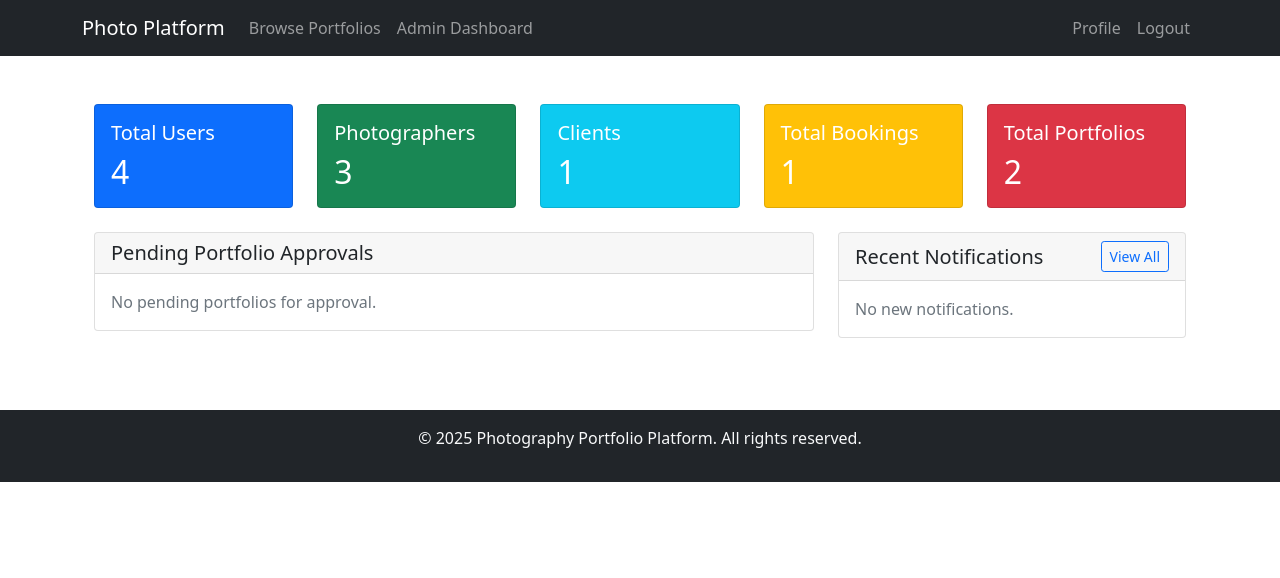
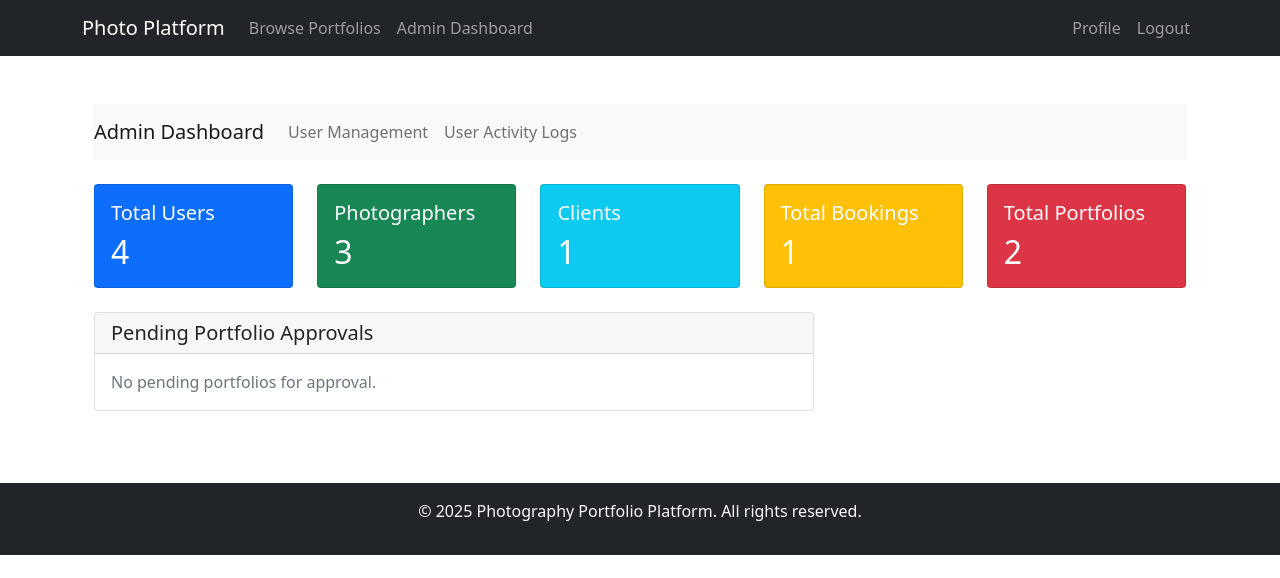
Before and after one commit to edwincshony/Snapfolio, a Django app: page /admin_dashboard/ in a window 1280 px wide. Shown: the top 578 px of the page. Run offline with Django 5.2, Linux system fonts and the light colour scheme; a user stored in the database is signed in; data comes from the database, SQL or seed files in the repository; both versions use the stored data as it was after the commit; data that the repository does not hold is empty.

Commit message:
slight changes

```diff
--- /dev/null
+++ b/photo/admin_panel/forms.py
@@ -0,0 +1,4 @@
+class PortfolioApprovalForm(forms.ModelForm):
+    class Meta:
+        model = Portfolio
+        fields = ['is_approved']
--- a/photo/admin_panel/models.py
+++ b/photo/admin_panel/models.py
@@ -21,7 +21,7 @@ class PlatformStatistics(models.Model):
 
 class PortfolioAnalytics(models.Model):
     portfolio = models.ForeignKey(Portfolio, on_delete=models.CASCADE, related_name='analytics')
-    date = models.DateField(auto_now_add=True)
+    date = models.DateField()  # Removed auto_now_add=True
     views = models.IntegerField(default=0)
     inquiries = models.IntegerField(default=0)
     bookings = models.IntegerField(default=0)
@@ -33,6 +33,7 @@ class PortfolioAnalytics(models.Model):
 
     def __str__(self):
         return f"Analytics for {self.portfolio.photographer.username} on {self.date}"
+
 
 class AdminNotification(models.Model):
     title = models.CharField(max_length=200)
@@ -48,3 +49,22 @@ class AdminNotification(models.Model):
 
     def __str__(self):
         return f"{self.notification_type}: {self.title}"
+
+class Portfolio(models.Model):
+    photographer = models.OneToOneField(User, on_delete=models.CASCADE, related_name='admin_portfolio')
+    specialization = models.CharField(max_length=100)
+    bio = models.TextField()
+    is_approved = models.BooleanField(default=False)  # New field for approval
+    created_at = models.DateTimeField(auto_now_add=True)
+    updated_at = models.DateTimeField(auto_now=True)
+
+    def __str__(self):
+        return f"{self.photographer.username}'s Portfolio"
+
+class UserActivityLog(models.Model):
+    user = models.ForeignKey(User, on_delete=models.CASCADE, related_name='activity_logs')
+    action = models.CharField(max_length=255)
+    timestamp = models.DateTimeField(auto_now_add=True)
+
+    def __str__(self):
+        return f"{self.user.username} - {self.action} at {self.timestamp}"
--- a/photo/admin_panel/templates/admin_panel/dashboard.html
+++ b/photo/admin_panel/templates/admin_panel/dashboard.html
@@ -1,9 +1,32 @@
 {% extends 'base.html' %}
-
 {% block title %}Admin Dashboard{% endblock %}
-
 {% block content %}
 <div class="container-fluid py-4">
+    <!-- Navigation Section -->
+    <div class="row mb-4">
+        <div class="col-md-12">
+            <nav class="navbar navbar-expand-lg navbar-light bg-light">
+                <a class="navbar-brand" href="{% url 'admin_dashboard' %}">Admin Dashboard</a>
+                <button class="navbar-toggler" type="button" data-toggle="collapse" data-target="#navbarNav" aria-controls="navbarNav" aria-expanded="false" aria-label="Toggle navigation">
+                    <span class="navbar-toggler-icon"></span>
+                </button>
+                <div class="collapse navbar-collapse" id="navbarNav">
+                    <ul class="navbar-nav">
+                        <li class="nav-item">
+                            <a class="nav-link" href="{% url 'user_management' %}">User Management</a>
+                        </li>
+                       <!--  <li class="nav-item">
+                            <a class="nav-link" href="{% url 'analytics' %}">Analytics</a>
+                        </li>  -->
+                        <li class="nav-item">
+                            <a class="nav-link" href="{% url 'user_activity_logs' %}">User Activity Logs</a>
+                        </li>
+                    </ul>
+                </div>
+            </nav>
+        </div>
+    </div>
+
     <!-- Stats Cards Row -->
     <div class="row mb-4">
         <div class="col-md-4 col-lg">
@@ -47,7 +70,6 @@
             </div>
         </div>
     </div>
-
     <div class="row">
         <!-- Pending Portfolios -->
         <div class="col-md-8">
@@ -89,9 +111,8 @@
                 </div>
             </div>
         </div>
-
         <!-- Recent Notifications -->
-        <div class="col-md-4">
+        <!-- <div class="col-md-4">
             <div class="card">
                 <div class="card-header d-flex justify-content-between align-items-center">
                     <h5 class="card-title mb-0">Recent Notifications</h5>
@@ -113,7 +134,7 @@
                     {% endif %}
                 </div>
             </div>
-        </div>
+        </div> -->
     </div>
 </div>
 {% endblock %}
--- a/photo/admin_panel/urls.py
+++ b/photo/admin_panel/urls.py
@@ -1,4 +1,5 @@
 from django.urls import path
+from django.contrib.admin.views.decorators import staff_member_required
 from . import views
 
 urlpatterns = [
@@ -9,4 +10,8 @@ urlpatterns = [
     path('analytics/', views.analytics, name='analytics'),
     path('notifications/', views.notification_list, name='notification_list'),
     path('mark-notification-read/<int:notification_id>/', views.mark_notification_read, name='mark_notification_read'),
-]
+
+    path('admin/approve-portfolio/<int:portfolio_id>/', views.approve_portfolio, name='approve_portfolio'),
+    path('admin/user-activity/', views.user_activity_logs, name='user_activity_logs'),
+
+ ]
--- a/photo/admin_panel/views.py
+++ b/photo/admin_panel/views.py
@@ -1,10 +1,14 @@
 from django.shortcuts import render, redirect, get_object_or_404
 from django.contrib.auth.decorators import user_passes_test
+from .models import User
 from django.contrib import messages
 from django.contrib.auth.models import User
 from photographer.models import Portfolio
+from django.contrib.auth.decorators import login_required
+from django.contrib.admin.views.decorators import staff_member_required
 from client.models import Booking
-from .models import PlatformStatistics, PortfolioAnalytics, AdminNotification
+from django.db.models import Q
+from .models import PlatformStatistics, PortfolioAnalytics, AdminNotification,UserActivityLog
 from django.db.models import Count, Avg
 from django.utils import timezone
 
@@ -64,10 +68,39 @@ def portfolio_approval(request, portfolio_id):
     # Handle GET request by rendering the approval template
     return render(request, 'admin_panel/portfolio_approval.html', {'portfolio': portfolio})
 
+""" @user_passes_test(is_admin)
+def user_management(request):
+    users = User.objects.all().order_by('-date_joined')
+    return render(request, 'admin_panel/user_management.html', {'users': users}) """
+
 @user_passes_test(is_admin)
 def user_management(request):
+    # Get query parameters from the request
+    user_type = request.GET.get('user_type', '')
+    search_query = request.GET.get('search', '')
+
+    # Start with all users
     users = User.objects.all().order_by('-date_joined')
-    return render(request, 'admin_panel/user_management.html', {'users': users})
+
+    # Apply filters based on user_type
+    if user_type:
+        users = users.filter(userprofile__user_type=user_type)
+
+    # Apply search filter
+    if search_query:
+        users = users.filter(
+            Q(username__icontains=search_query) |
+            Q(first_name__icontains=search_query) |
+            Q(last_name__icontains=search_query) |
+            Q(email__icontains=search_query)
+        )
+
+    context = {
+        'users': users,
+        'user_type': user_type,
+        'search': search_query,
+    }
+    return render(request, 'admin_panel/user_management.html', context)
 
 @user_passes_test(is_admin)
 def toggle_user_status(request, user_id):
@@ -81,6 +114,9 @@ def toggle_user_status(request, user_id):
 
 @user_passes_test(is_admin)
 def analytics(request):
+    # Get today's date
+    today = timezone.now().date()
+
     # Get portfolio performance statistics
     portfolio_stats = Portfolio.objects.annotate(
         avg_rating=Avg('feedback__rating'),
@@ -88,20 +124,31 @@ def analytics(request):
         total_inquiries=Count('inquiries')
     )
 
-    # Save portfolio analytics
     for portfolio in portfolio_stats:
-        PortfolioAnalytics.objects.create(
+        analytics_entry, created = PortfolioAnalytics.objects.get_or_create(
             portfolio=portfolio,
-            views=0,  # You'll need to implement view tracking
-            inquiries=portfolio.total_inquiries,
-            bookings=portfolio.total_bookings,
-            average_rating=portfolio.avg_rating or 0.0
+            date=today,
+            defaults={
+                'views': 0,  # Implement actual view tracking
+                'inquiries': portfolio.total_inquiries,
+                'bookings': portfolio.total_bookings,
+                'average_rating': portfolio.avg_rating or 0.0
+            }
         )
+
+        # If the entry already exists, update the values instead of creating a new record
+        if not created:
+            analytics_entry.inquiries = portfolio.total_inquiries
+            analytics_entry.bookings = portfolio.total_bookings
+            analytics_entry.average_rating = portfolio.avg_rating or 0.0
+            analytics_entry.save()
 
     context = {
         'portfolio_stats': portfolio_stats,
     }
     return render(request, 'admin_panel/analytics.html', context)
+
+
 
 @user_passes_test(is_admin)
 def notification_list(request):
@@ -114,3 +161,17 @@ def mark_notification_read(request, notification_id):
     notification.is_read = True
     notification.save()
     return redirect('notification_list')
+
+@login_required
+@staff_member_required
+def approve_portfolio(request, portfolio_id):
+    portfolio = get_object_or_404(Portfolio, id=portfolio_id)
+    portfolio.is_approved = True
+    portfolio.save()
+    messages.success(request, "Portfolio approved successfully.")
+    return redirect('admin_dashboard')
+
+@login_required
+def user_activity_logs(request):
+    logs = UserActivityLog.objects.all().order_by('-timestamp')
+    return render(request, 'admin/user_activity_logs.html', {'logs': logs})
--- a/photo/client/urls.py
+++ b/photo/client/urls.py
@@ -9,4 +9,6 @@ urlpatterns = [
     path('my-inquiries/', views.my_inquiries, name='my_inquiries'),
     path('inquiry/<int:inquiry_id>/edit/', views.edit_inquiry, name='edit_inquiry'),
     path('inquiry/<int:inquiry_id>/delete/', views.delete_inquiry, name='delete_inquiry'),
+
+
 ]
--- a/photo/client/views.py
+++ b/photo/client/views.py
@@ -1,10 +1,13 @@
 from django.shortcuts import render, redirect, get_object_or_404
 from django.contrib.auth.decorators import login_required
+from django.contrib.admin.views.decorators import staff_member_required
+from django.shortcuts import get_object_or_404
 from django.contrib import messages
 from .models import Booking, Inquiry
 from .forms import BookingForm, InquiryForm, InquiryResponseForm
 from photographer.models import Portfolio
 from django.db.models import Q
+from django.contrib.auth.models import User
 
 def browse_portfolios(request):
     # Get the specialization filter from the query parameters
--- a/photo/photographer/models.py
+++ b/photo/photographer/models.py
@@ -10,7 +10,7 @@ class Portfolio(models.Model):
         ('wildlife', 'Wildlife Photography'),
     ]
 
-    photographer = models.OneToOneField(User, on_delete=models.CASCADE)
+    photographer = models.OneToOneField(User, on_delete=models.CASCADE,related_name='photographer_portfolio')
     title = models.CharField(max_length=200)
     description = models.TextField()
     specialization = models.CharField(max_length=20, choices=SPECIALIZATION_CHOICES)
```
Also changed, not shown: photo/admin_panel/templates/admin_panel/approve_portfolios.html (added, +21 -0 lines), photo/admin_panel/templates/admin_panel/notifications.html (added, +45 -0 lines), photo/admin_panel/templates/admin_panel/user_activity_logs.html (added, +29 -0 lines), photo/admin_panel/migrations/0002_portfolio_useractivitylog.py (added), photo/admin_panel/migrations/0003_alter_portfolioanalytics_date.py (added), photo/client/forms.py (line endings or trailing spaces), photo/client/models.py (line endings or trailing spaces), photo/db.sqlite3, photo/photographer/migrations/0003_alter_portfolio_photographer.py (added).
